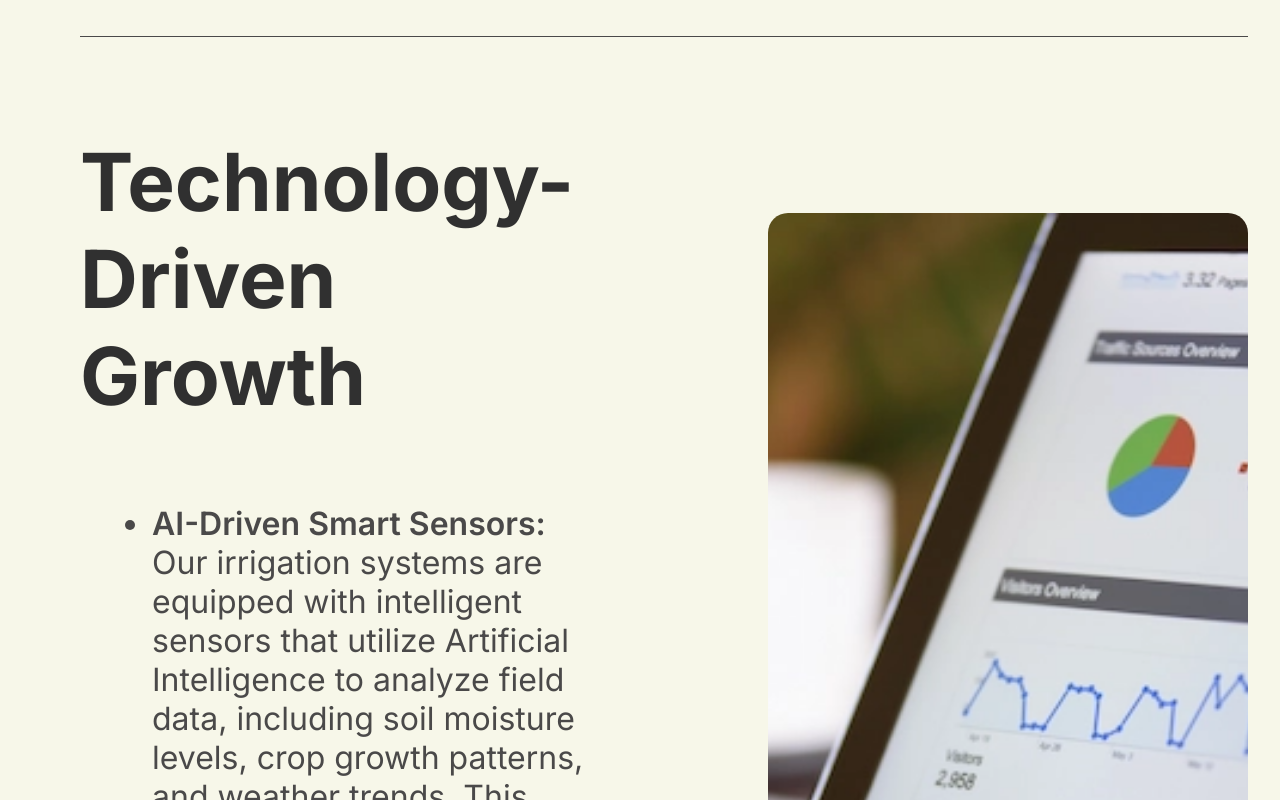
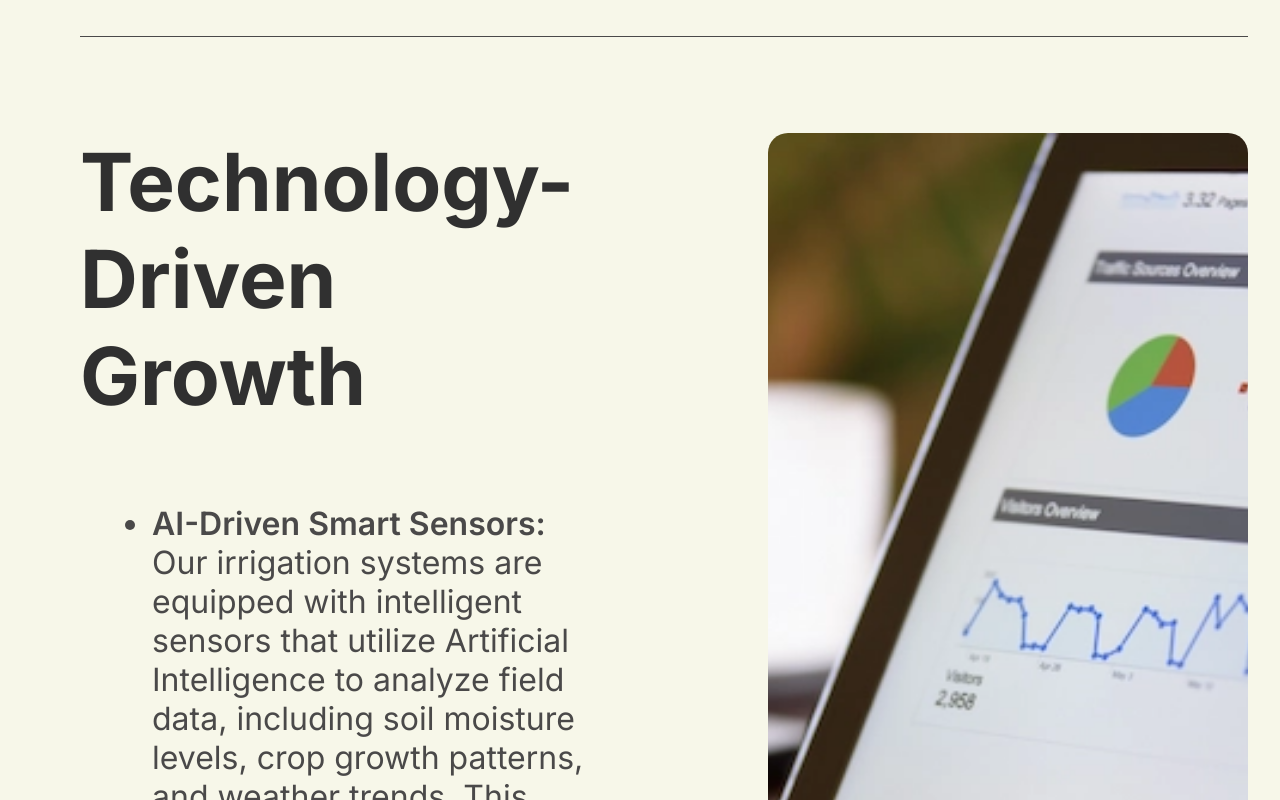
Before and after one commit to Leeobenga/kijani-tech, a React (Vite) app: page /solutions in a window 1280 px wide. Shown: the part 2740-3540 px from the top of the page. Built offline with nearby package versions, Linux system fonts and the light colour scheme.

Commit message:
Update solutions.css

```diff
--- a/src/solutions.css
+++ b/src/solutions.css
@@ -58,7 +58,6 @@
 }
 
 .tech-img {
-  margin-top: 5rem;
   height: 60rem;
   width: 30rem;
   border-radius: 20px;
```
